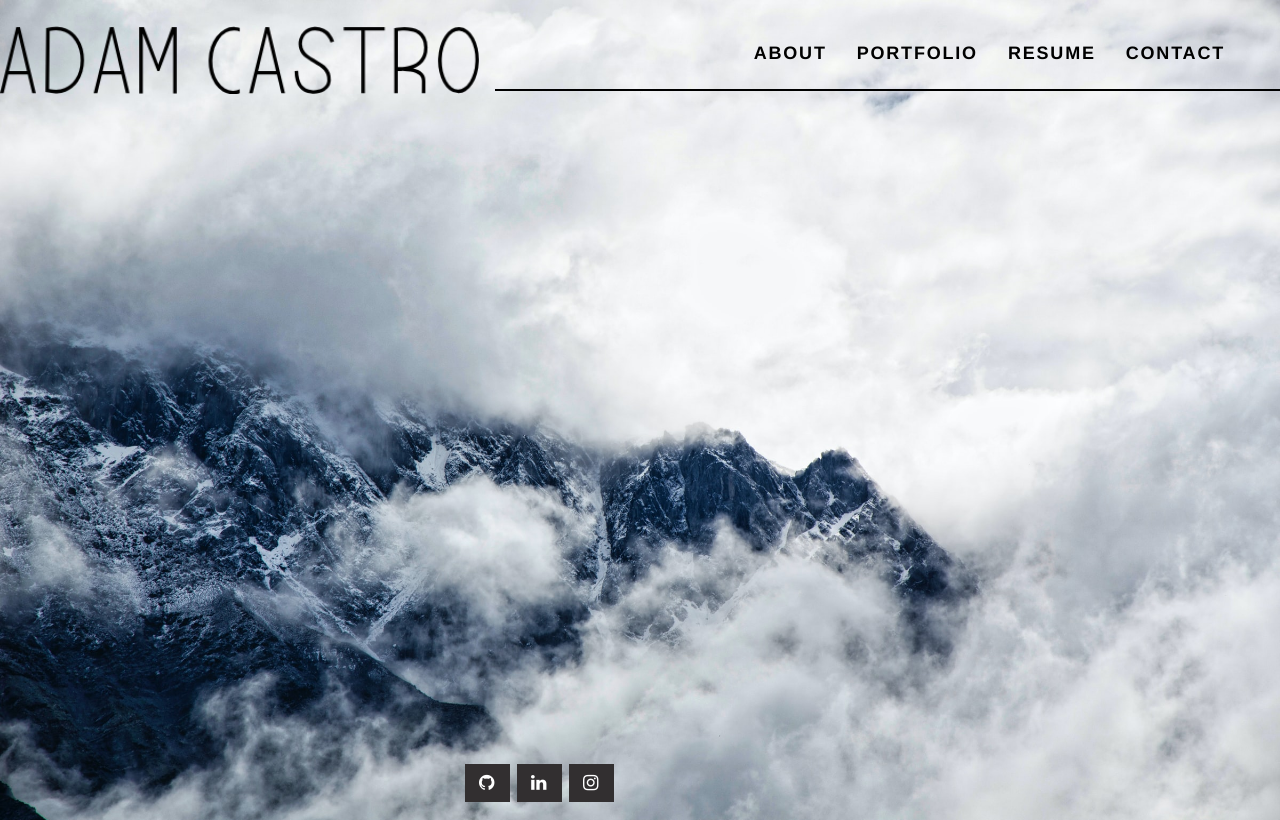
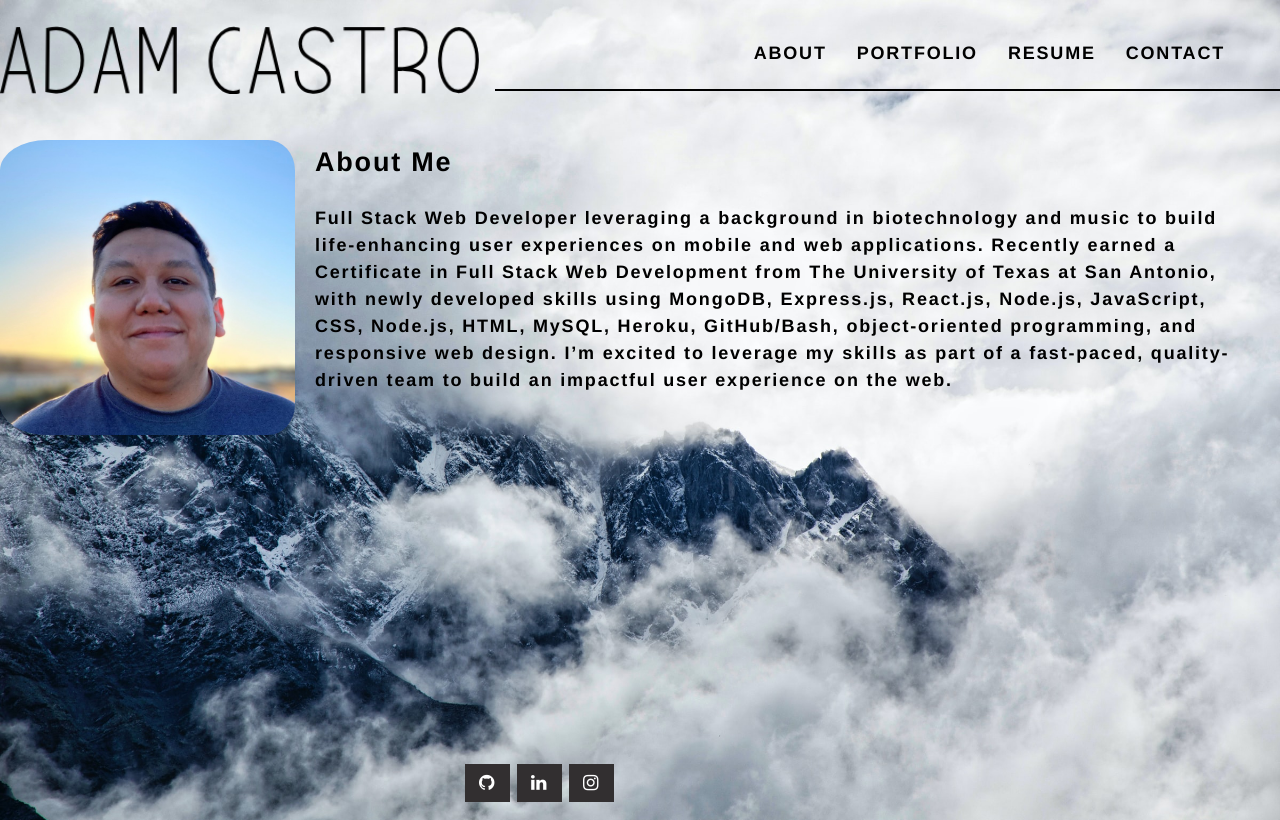
Before and after one commit to avc0021/portfolio-ac, a React (Create React App) app: page / in a window 1280 px wide. Built offline with nearby package versions, Linux system fonts and the light colour scheme.

Commit message:
fixed home issue in app.js

```diff
--- a/src/App.js
+++ b/src/App.js
@@ -14,6 +14,9 @@ function App() {
         <Header/>
         <div className='content'>
           <Switch>
+          <Route exact path='/'>
+              <About/>
+            </Route>
             <Route path='/about'>
               <About/>
             </Route>
```
